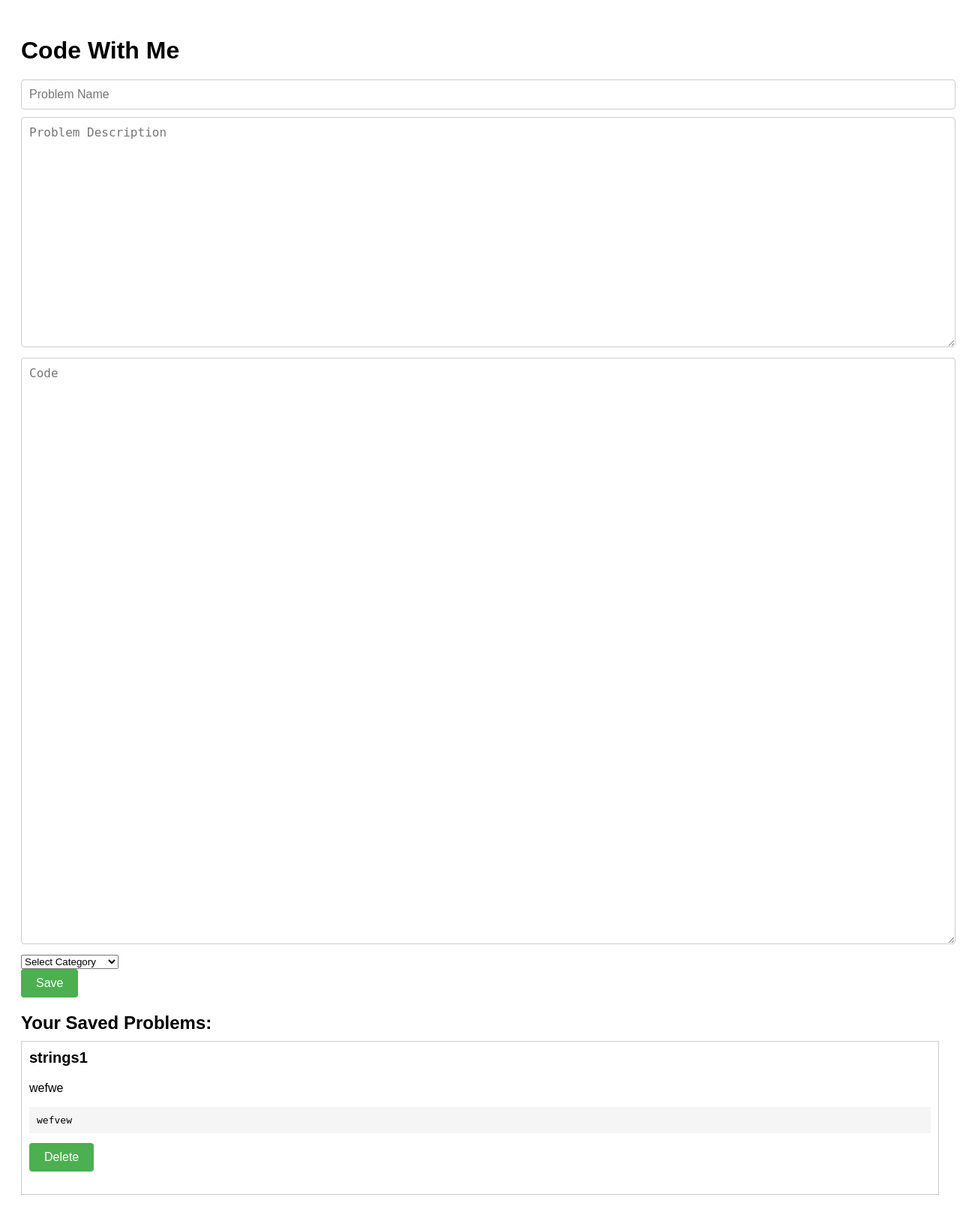
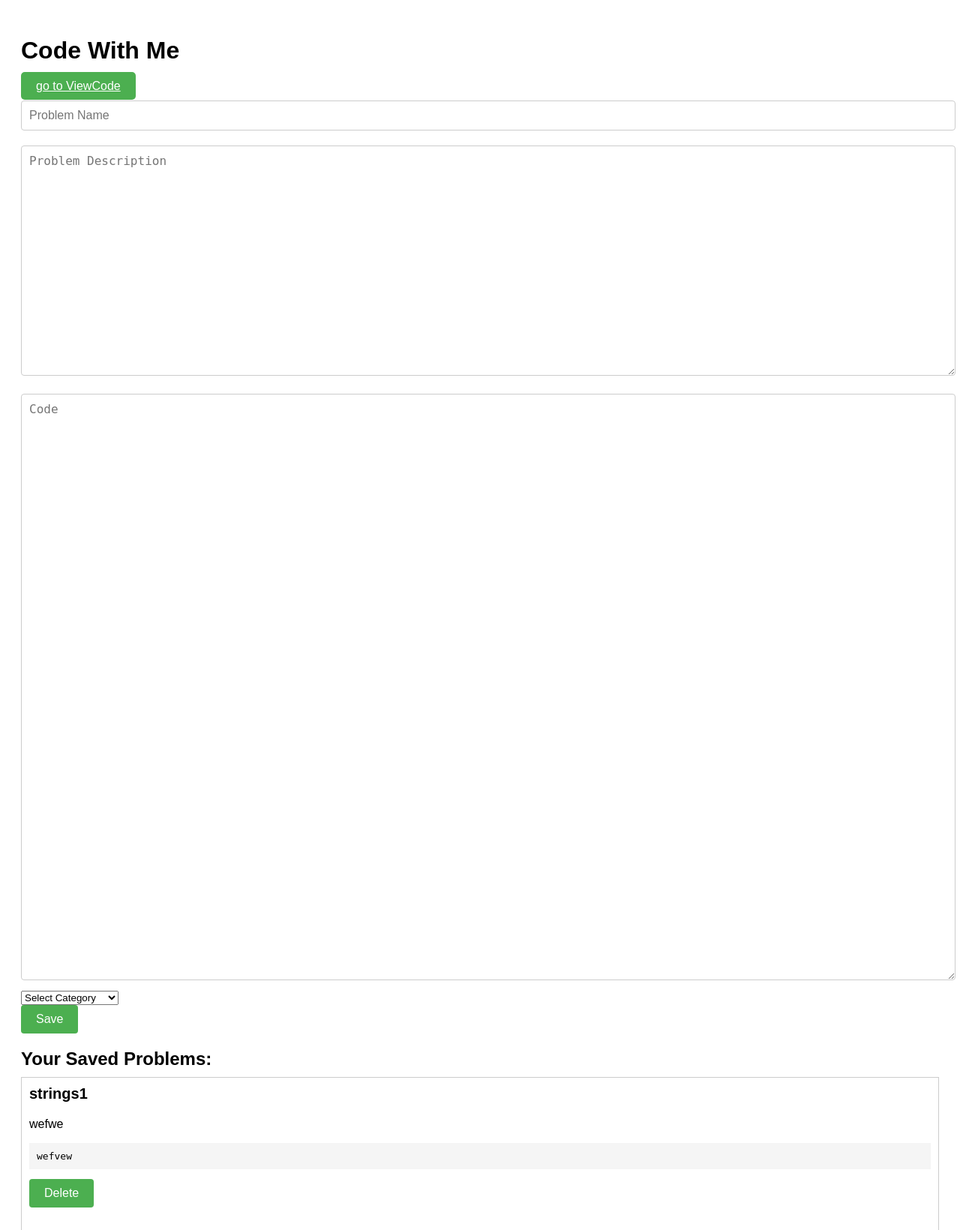
Before and after one commit to komding/codewithme, a Flask app: page /codewithme in a window 1280 px wide. Shown: the top 1640 px of the page at 75% size. Before the commit the page ends 1593 px from the top, so only its background shows below. Run offline with Flask 3, Linux system fonts and the light colour scheme; a user stored in the database is signed in; data comes from the database, SQL or seed files in the repository.

Commit message:
Update codewithme.html

```diff
--- a/templates/codewithme.html
+++ b/templates/codewithme.html
@@ -23,6 +23,7 @@
         width: 100%;
         padding: 10px;
         margin-bottom: 10px;
+        margin-top: 10px;
         font-size: 16px;
         border: 1px solid #ccc;
         border-radius: 4px;
@@ -66,10 +67,23 @@
         .delete-form {
             display: inline-block;
         }
+        .view-code-button {
+            background-color: #4CAF50;
+            color: white;
+            padding: 10px 20px;
+            font-size: 16px;
+            border: none;
+            cursor: pointer;
+            border-radius: 5px;
+
+
+        }
     </style>
 </head>
 <body>
     <h1>Code With Me</h1>
+    <a href="/viewcode" class="view-code-button">go to ViewCode</a>
+    <br>
     <form method="POST" action="/codewithme">
         <input type="text" name="problem_name" placeholder="Problem Name" required><br>
         <textarea rows="15" cols="100" name="problem_description" placeholder="Problem Description" required></textarea><br>
```
